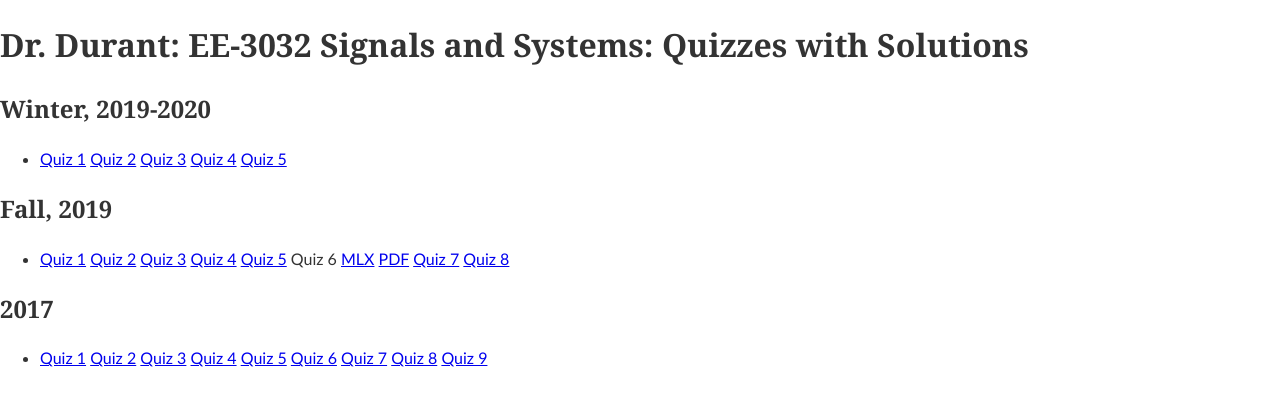
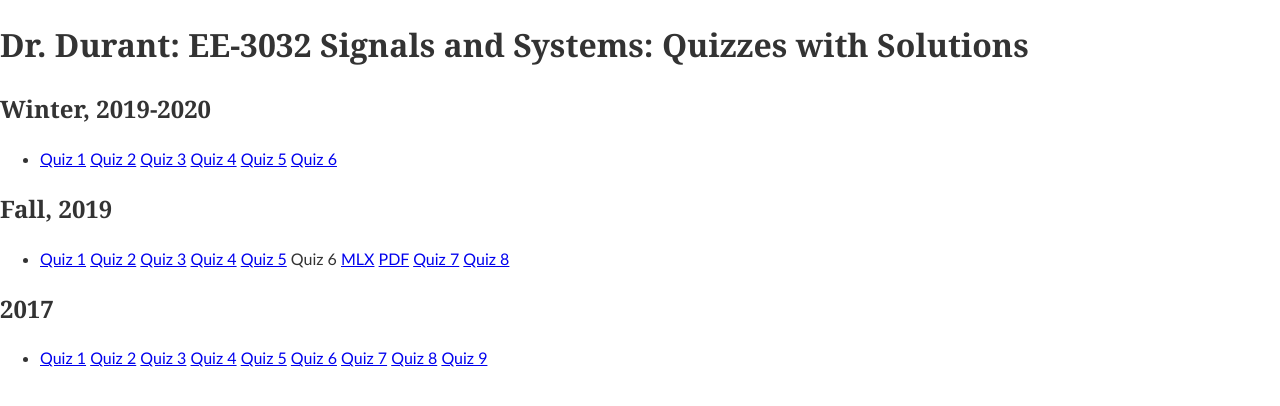
Before and after one commit to edurant/edurant.github.io, a Jekyll site: the page built from courses/ee3032/quiz/index.md, in a window 1280 px wide. Shown: the top 406 px of the page. Built offline with Jekyll 4.4.1, drawn with Linux system fonts in a browser that asks for light colours.

Commit message:
ee3032 q06 ans

```diff
--- a/courses/ee3032/quiz/index.md
+++ b/courses/ee3032/quiz/index.md
@@ -8,6 +8,7 @@ title: "Dr. Durant: EE-3032 Signals and Systems: Quizzes with Solutions"
 [Quiz 3](q03-w1920-ans.pdf)
 [Quiz 4](q04-w1920-ans.pdf)
 [Quiz 5](q05-w1920-ans.pdf)
+[Quiz 6](q06-w1920-ans.pdf)
 
 # Fall, 2019
 * [Quiz 1](q01-f19-ans.pdf)
```
Also changed, not shown: 1 other file.
